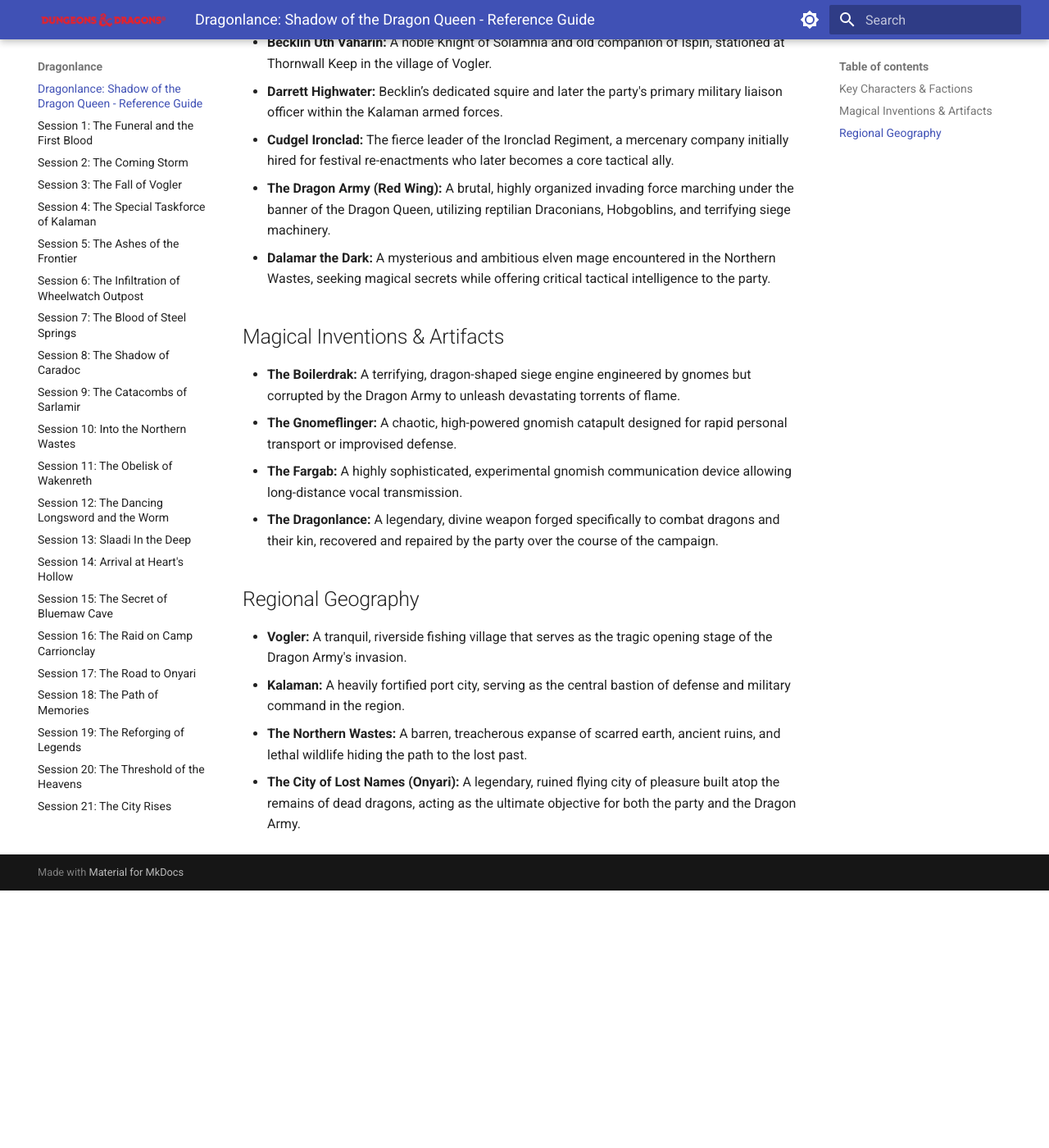
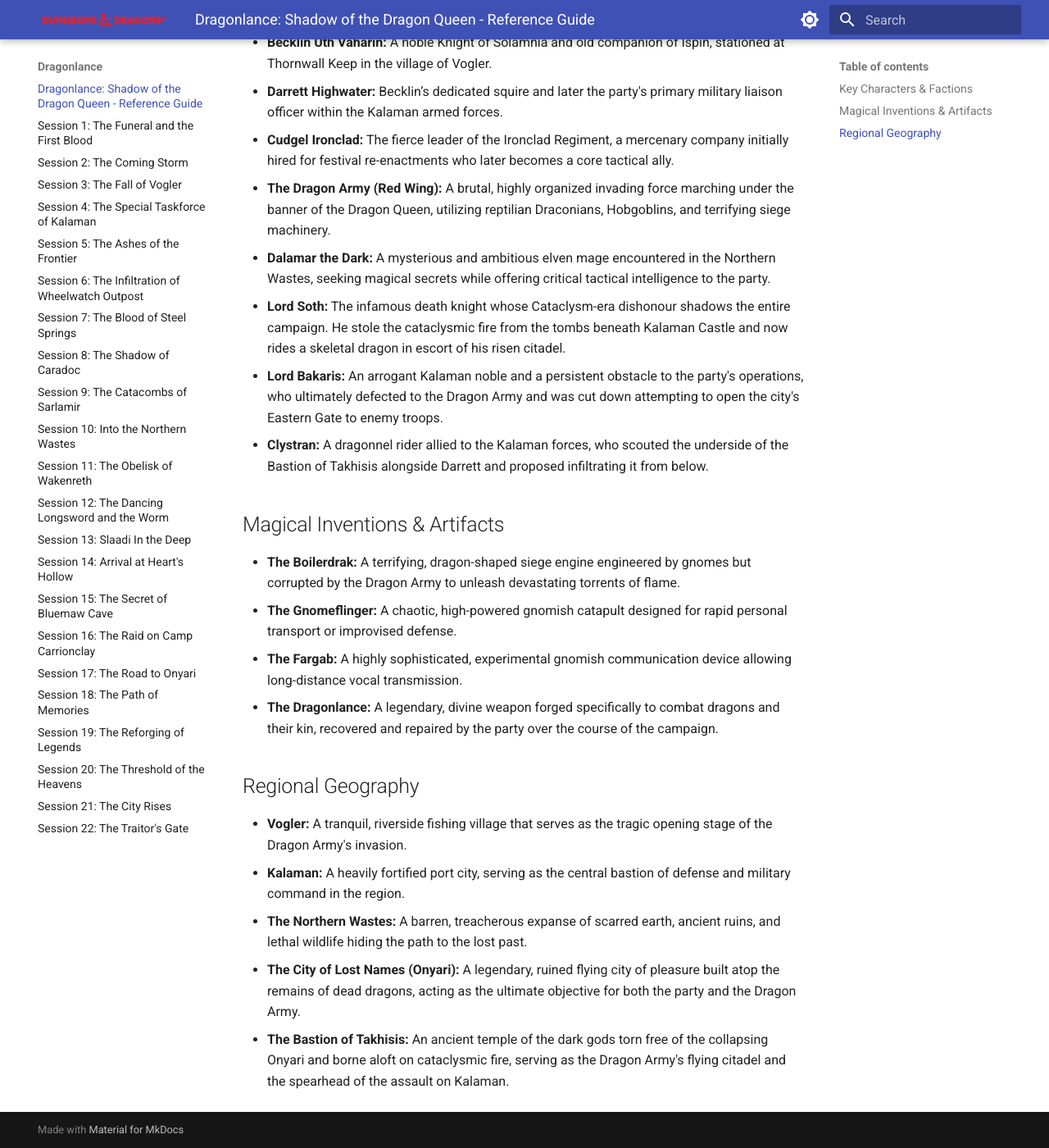
Before and after one commit to 0x08/dnd, an MkDocs documentation site: the page built from dnd/dragonlance/index.md, in a window 1280 px wide and 1400 px high, scrolled down 340 px. Shown: the whole window at 82% size. Built offline with MkDocs 1.6.1 and Material for MkDocs 9.7.7, drawn with Linux system fonts in a browser that asks for light colours; before the commit the page ends 1426 px from its top, so only the background shows below that.

Commit message:
dragonlance: session 022
Add session 22 (The Traitor's Gate) and update the campaign reference
guide with Lord Soth, Lord Bakaris, Clystran and the Bastion of Takhisis.

Co-Authored-By: Claude Opus 5 <noreply@anthropic.com>

```diff
--- a/dnd/dragonlance/index.md
+++ b/dnd/dragonlance/index.md
@@ -8,6 +8,9 @@
 - **Cudgel Ironclad:** The fierce leader of the Ironclad Regiment, a mercenary company initially hired for festival re-enactments who later becomes a core tactical ally.
 - **The Dragon Army (Red Wing):** A brutal, highly organized invading force marching under the banner of the Dragon Queen, utilizing reptilian Draconians, Hobgoblins, and terrifying siege machinery.
 - **Dalamar the Dark:** A mysterious and ambitious elven mage encountered in the Northern Wastes, seeking magical secrets while offering critical tactical intelligence to the party.
+- **Lord Soth:** The infamous death knight whose Cataclysm-era dishonour shadows the entire campaign. He stole the cataclysmic fire from the tombs beneath Kalaman Castle and now rides a skeletal dragon in escort of his risen citadel.
+- **Lord Bakaris:** An arrogant Kalaman noble and a persistent obstacle to the party's operations, who ultimately defected to the Dragon Army and was cut down attempting to open the city's Eastern Gate to enemy troops.
+- **Clystran:** A dragonnel rider allied to the Kalaman forces, who scouted the underside of the Bastion of Takhisis alongside Darrett and proposed infiltrating it from below.
 
 ## Magical Inventions & Artifacts
 
@@ -22,3 +25,4 @@
 - **Kalaman:** A heavily fortified port city, serving as the central bastion of defense and military command in the region.
 - **The Northern Wastes:** A barren, treacherous expanse of scarred earth, ancient ruins, and lethal wildlife hiding the path to the lost past.
 - **The City of Lost Names (Onyari):** A legendary, ruined flying city of pleasure built atop the remains of dead dragons, acting as the ultimate objective for both the party and the Dragon Army.
+- **The Bastion of Takhisis:** An ancient temple of the dark gods torn free of the collapsing Onyari and borne aloft on cataclysmic fire, serving as the Dragon Army's flying citadel and the spearhead of the assault on Kalaman.
```
Also changed, not shown: dnd/dragonlance/session-022.md (added, +43 -0 lines).
